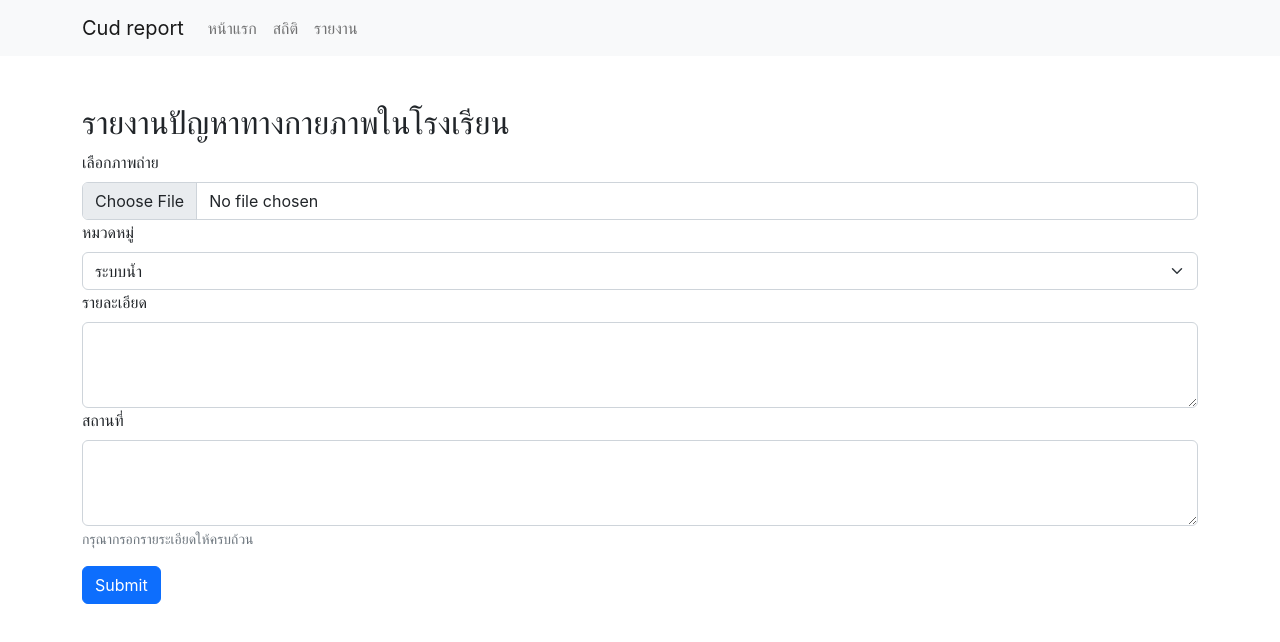
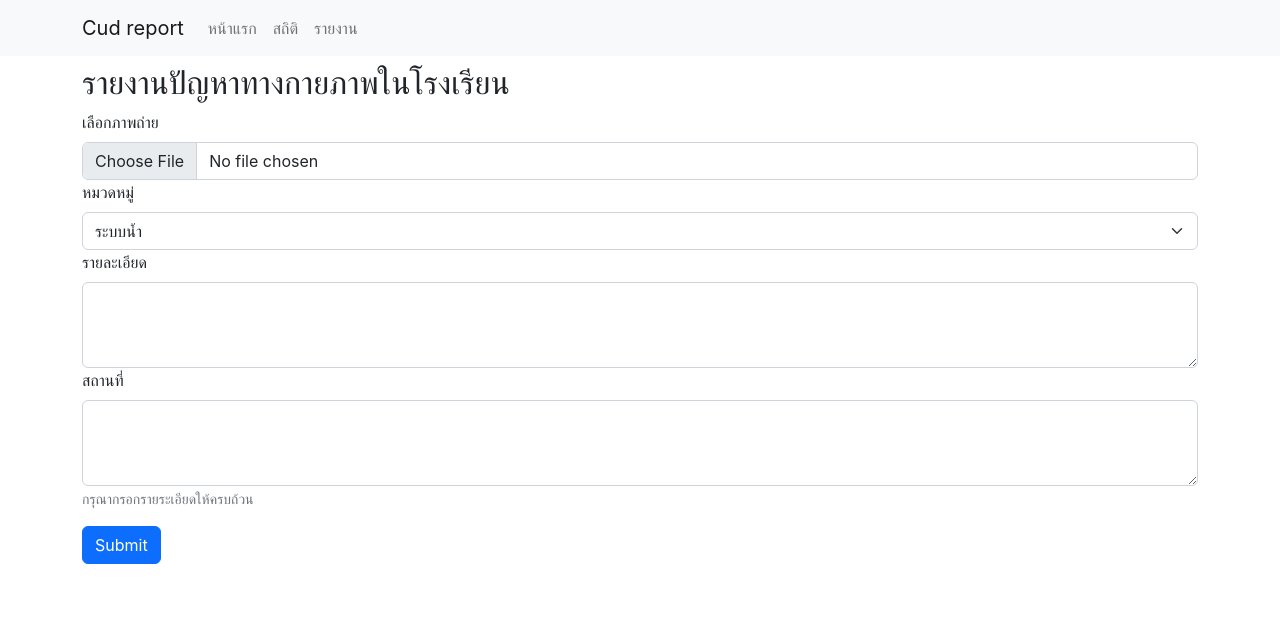
Before and after one commit to borwornpob/CUDREP, a React (Vite) app in the folder Frontend/: page / in a window 1280 px wide. Shown: the top 642 px of the page. Built offline with nearby package versions, Linux system fonts and the light colour scheme; the HTML template or start-up script is replaced by a standard one.

Commit message:
Update home.jsx

```diff
--- a/Frontend/src/routes/home.jsx
+++ b/Frontend/src/routes/home.jsx
@@ -110,7 +110,7 @@ export default function Home() {
   };
 
   return (
-    <div className="home-body mt-5">
+    <div className="home-body mt-2">
       <Container>
         <h2>รายงานปัญหาทางกายภาพในโรงเรียน</h2>
         {image.url ? (
```
